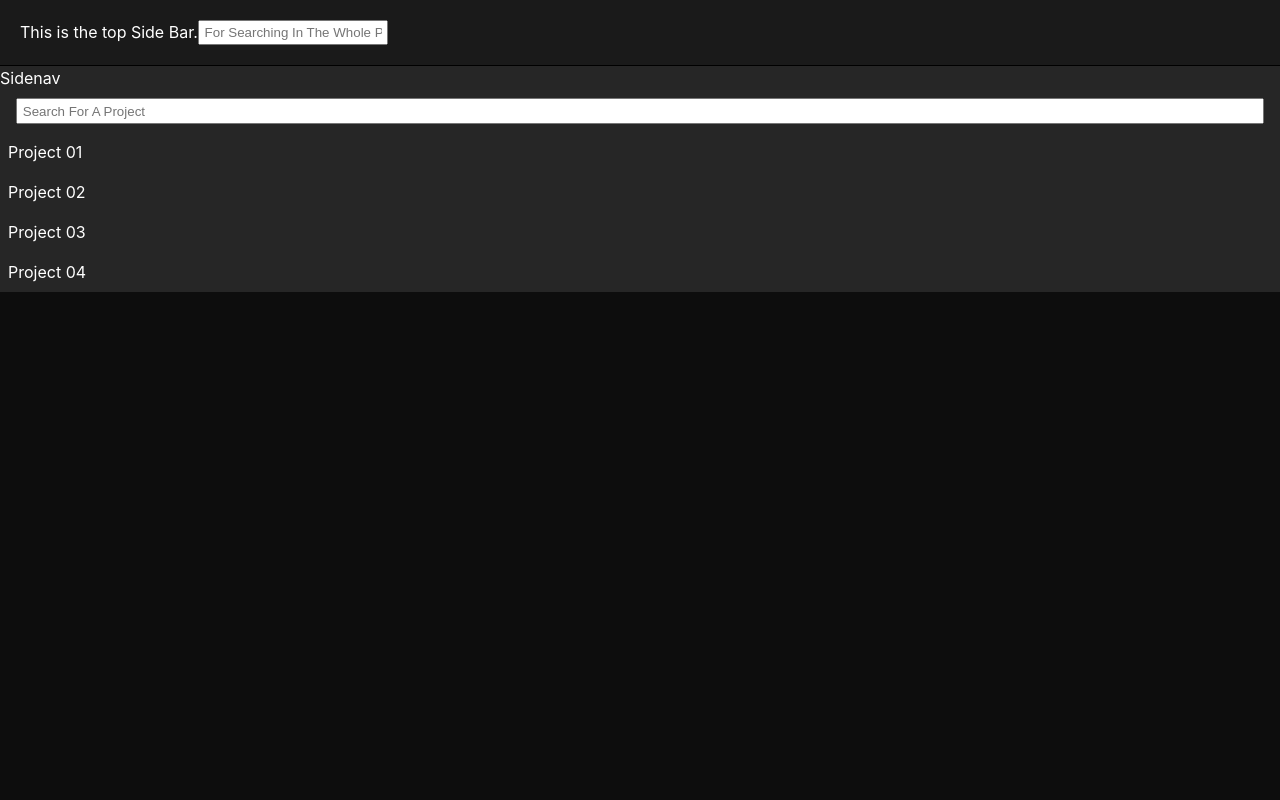
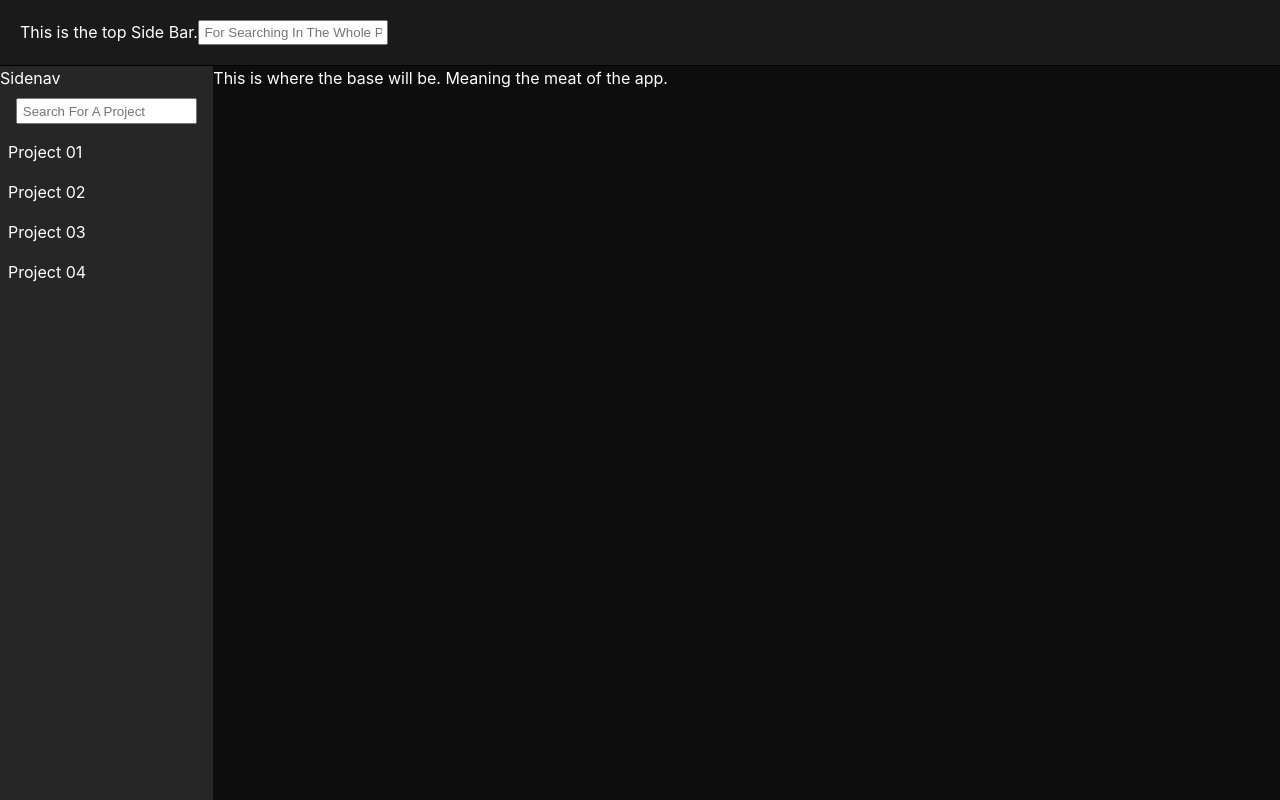
Before and after one commit to jameszaman/volta, a Svelte app in the folder frontend/: page / in a window 1280 px wide. Shown: the top 800 px of the page. Built offline with nearby package versions, Linux system fonts and the light colour scheme.

Commit message:
Created a basic layout for frontend

```diff
--- a/frontend/src/App.svelte
+++ b/frontend/src/App.svelte
@@ -1,15 +1,20 @@
 <script>
   import TopNav from "./lib/TopNav.svelte";
   import SideNav from "./lib/SideNav.svelte";
+  import Base from "./lib/Base.svelte";
 </script>
 
 <main>
   <TopNav />
   <SideNav />
+  <Base />
 </main>
 
 <style>
   main {
     min-height: 100vh;
+    display: grid;
+    grid-template-rows: repeat(16, 1fr);
+    grid-template-columns: repeat(12, 1fr);
   }
 </style>
--- /dev/null
+++ b/frontend/src/lib/Base.svelte
@@ -0,0 +1,17 @@
+<script>
+
+</script>
+
+<div class="main-div">
+    <p>
+        This is where the base will be. Meaning the meat of the app.
+    </p>
+</div>
+
+
+<style>
+    .main-div {
+        grid-row: 2/17;
+        grid-column: 3/13;
+    }
+</style>
--- a/frontend/src/lib/SideNav.svelte
+++ b/frontend/src/lib/SideNav.svelte
@@ -19,10 +19,11 @@
 
 <style>
     nav {
-        min-width: 100vw;
         background-color: var(--dark4);
         display: flex;
         flex-direction: column;
+        grid-column: 1/3;
+        grid-row: 2/17;
     }
 
     .searchbar {
--- a/frontend/src/lib/TopNav.svelte
+++ b/frontend/src/lib/TopNav.svelte
@@ -16,6 +16,8 @@
         background-color: var(--dark3);
         padding: 20px;
         border-bottom: 1px solid var(--dark);
+        grid-column: 1/13;
+        grid-row: 1/2;
     }
 
     input {
```
